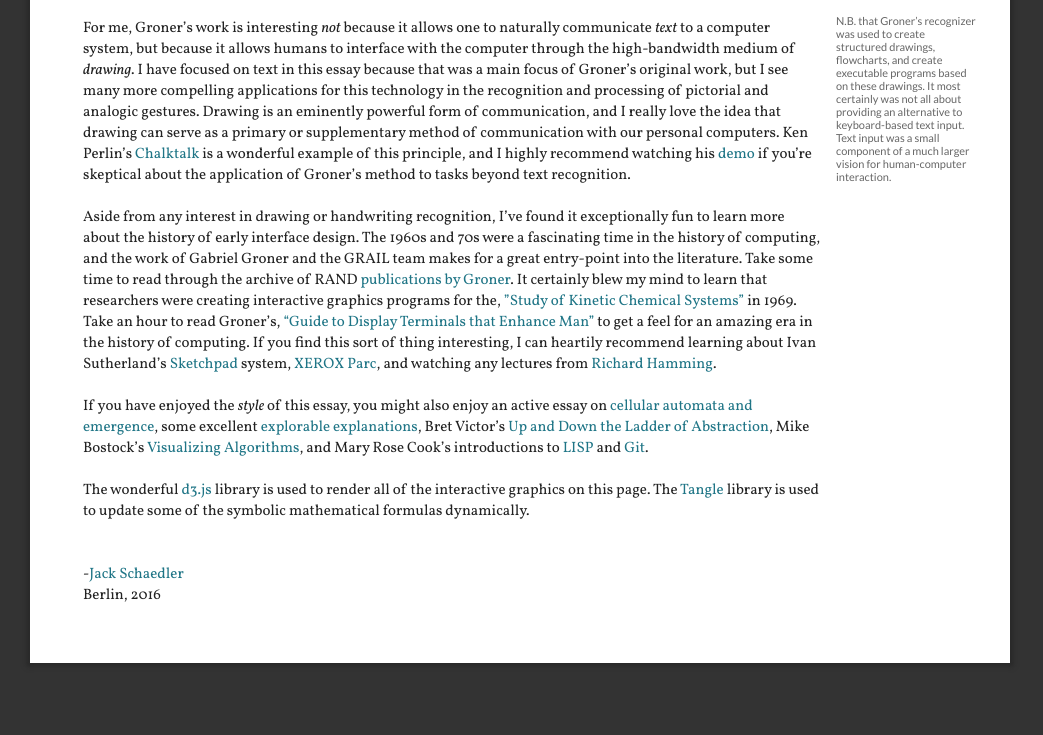
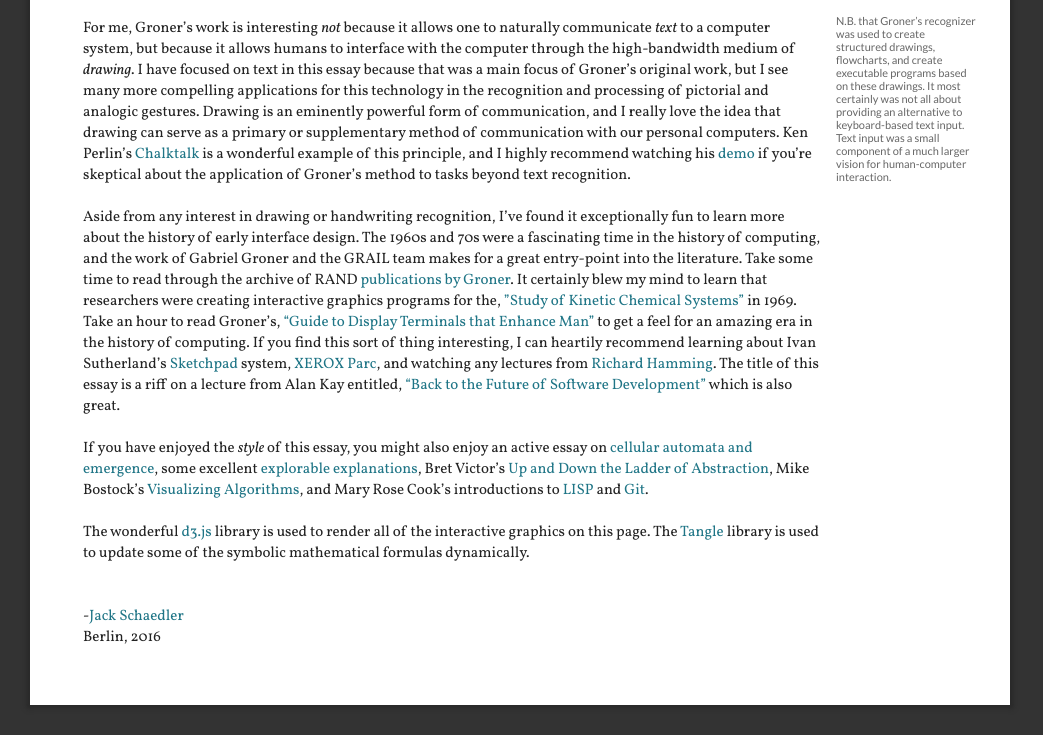
Before and after one commit to jackschaedler/handwriting-recognition, a plain HTML site: page index.html in a window 1280 px wide. Shown: the part 10906-11641 px from the top of the page, without its empty margins (0-1043 px from the left). Before the commit the page ends 11599 px from the top, so only its background shows below. Drawn offline with Linux system fonts and the light colour scheme.

Commit message:
Mention where the title comes from.

```diff
--- a/index.html
+++ b/index.html
@@ -931,7 +931,7 @@
 					</div><br/>
 
 					<div>
-				Aside from any interest in drawing or handwriting recognition, I’ve found it exceptionally fun to learn  more about the history of early interface design. The 1960s and 70s were a fascinating time in the history of computing, and the work of Gabriel Groner and the GRAIL team makes for a great entry-point into the literature. Take some time to read through the archive of RAND <a href="http://www.rand.org/pubs/authors/g/groner_gabriel_f.html">publications by Groner</a>. It certainly blew my mind to learn that researchers were creating interactive graphics programs for the, <a href="http://www.rand.org/pubs/research_memoranda/RM5925.html">”Study of Kinetic Chemical Systems”</a> in 1969. Take an hour to read Groner’s, <a href="http://www.rand.org/pubs/reports/R1183.html">“Guide to Display Terminals that Enhance Man”</a> to get a feel for an amazing era in the history of computing. If you find this sort of thing interesting, I can heartily recommend learning about Ivan Sutherland’s <a href="https://youtu.be/6orsmFndx_o">Sketchpad</a> system, <a href="https://en.wikipedia.org/wiki/PARC_(company)">XEROX Parc</a>, and watching any lectures from <a href="https://youtu.be/2e5_Z6oZ0rM">Richard Hamming</a>.
+				Aside from any interest in drawing or handwriting recognition, I’ve found it exceptionally fun to learn  more about the history of early interface design. The 1960s and 70s were a fascinating time in the history of computing, and the work of Gabriel Groner and the GRAIL team makes for a great entry-point into the literature. Take some time to read through the archive of RAND <a href="http://www.rand.org/pubs/authors/g/groner_gabriel_f.html">publications by Groner</a>. It certainly blew my mind to learn that researchers were creating interactive graphics programs for the, <a href="http://www.rand.org/pubs/research_memoranda/RM5925.html">”Study of Kinetic Chemical Systems”</a> in 1969. Take an hour to read Groner’s, <a href="http://www.rand.org/pubs/reports/R1183.html">“Guide to Display Terminals that Enhance Man”</a> to get a feel for an amazing era in the history of computing. If you find this sort of thing interesting, I can heartily recommend learning about Ivan Sutherland’s <a href="https://youtu.be/6orsmFndx_o">Sketchpad</a> system, <a href="https://en.wikipedia.org/wiki/PARC_(company)">XEROX Parc</a>, and watching any lectures from <a href="https://youtu.be/2e5_Z6oZ0rM">Richard Hamming</a>. The title of this essay is a riff on a lecture from Alan Kay entitled, <a href="https://youtu.be/pUoBSC3uoeo">“Back to the Future of Software Development”</a> which is also great.
 					</div><br/>
 
 					<div>
```
